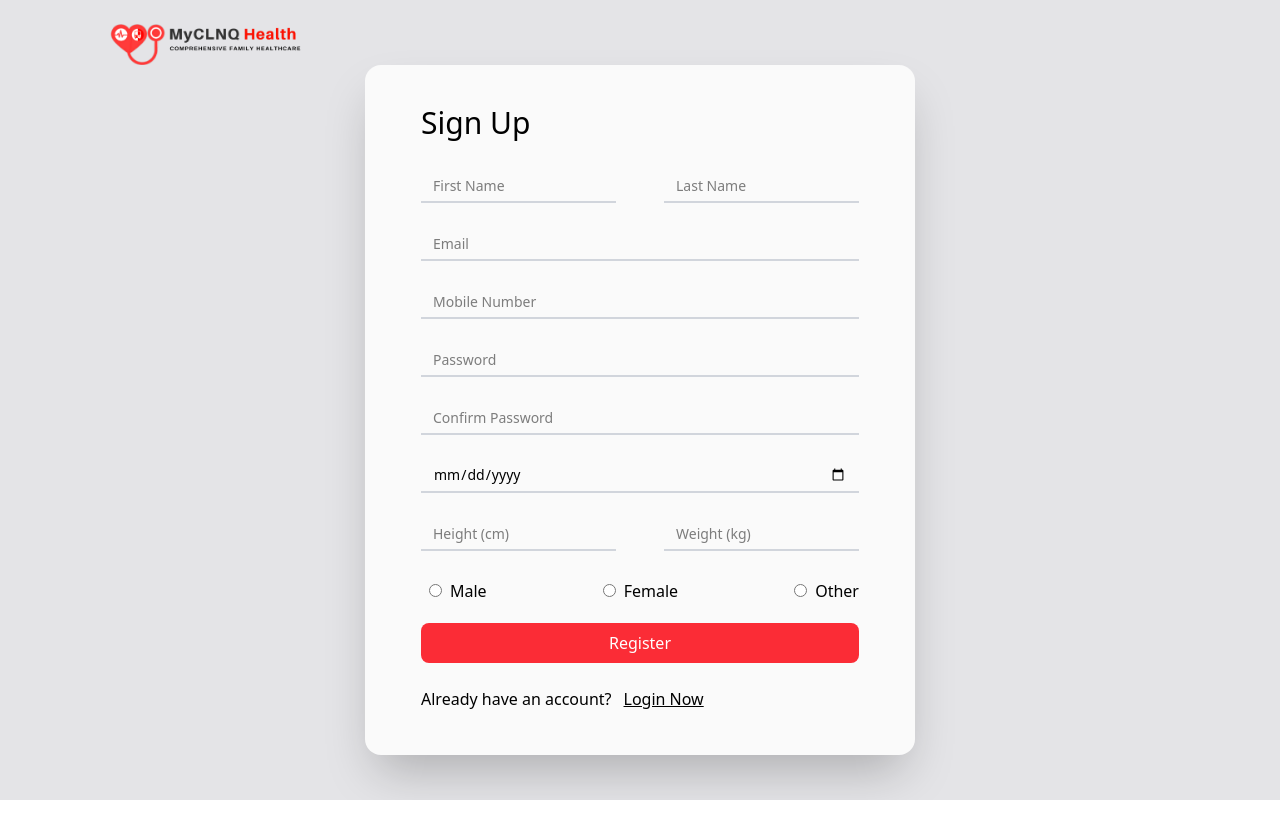
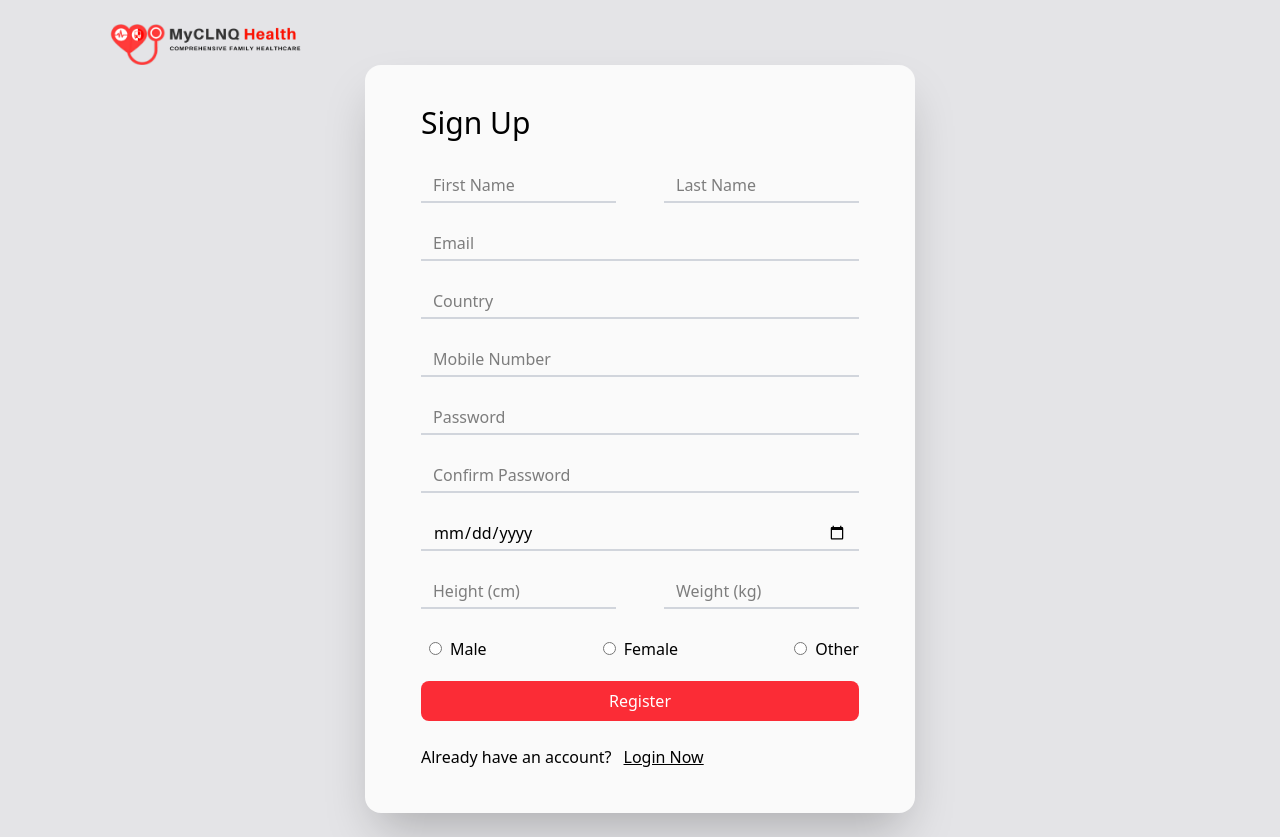
Before and after one commit to Qunainb/chatbot-myclnq, a React (Vite) app: page /signup in a window 1280 px wide. Before the commit the page ends 800 px from the top, so only its background shows below. Built offline with nearby package versions, Linux system fonts and the light colour scheme.

Commit message:
Add toast message for notifications on errors

```diff
--- a/package.json
+++ b/package.json
@@ -15,6 +15,7 @@
     "react": "^19.1.0",
     "react-dom": "^19.1.0",
     "react-router-dom": "^7.7.0",
+    "react-toastify": "^11.0.5",
     "tailwindcss": "^4.1.11",
     "zustand": "^5.0.6"
   },
--- a/src/modules/auth/pages/SignUp.jsx
+++ b/src/modules/auth/pages/SignUp.jsx
@@ -5,15 +5,19 @@ import { useState } from "react";
 import { useMutation } from '@tanstack/react-query';
 import { registerUser } from '../../../services/authService';
 import useAuthStore from '../../../store/authStore';
+import { ToastContainer, toast } from 'react-toastify';
+import 'react-toastify/dist/ReactToastify.css';
+
 
 export default function SignUp() {
-  const { setUser, setLoading, setError, clearAuth } = useAuthStore();
+  const { setUser, setLoading, clearAuth } = useAuthStore();
   const [validationErrors, setValidationErrors] = useState({});
   const [formData, setFormData] = useState({
     firstName: "",
     lastName: "",
     email: "",
     mobileNumber: "",
+    country: "",
     password: "",
     confirmPassword: "",
     dateOfBirth: "",
@@ -21,6 +25,18 @@ export default function SignUp() {
     weight: "",
     gender: "",
   });
+
+  const showToast = (message, type = 'error') => {
+    toast[type](message, {
+      position: "top-right",
+      autoClose: 5000,
+      hideProgressBar: false,
+      closeOnClick: true,
+      pauseOnHover: true,
+      draggable: true,
+      progress: undefined,
+    });
+  };
 
   const mutation = useMutation({
     mutationFn: registerUser,
@@ -31,20 +47,31 @@ export default function SignUp() {
     },
     onSuccess: (data) => {
       setUser(data.user);
+      showToast('Registration successful!', 'success');
     },
     onError: (error) => {
-      // Handle validation errors from server
       if (error.response?.status === 422) {
         const errorData = error.response.data;
-        if (errorData.detail === "Passwords do not match") {
-          setValidationErrors({ confirmPassword: errorData.detail });
-        } else if (errorData.detail === "Email already registered") {
-          setValidationErrors({ email: errorData.detail });
-        } else {
-          setError(errorData.detail || "Validation failed");
+        if (Array.isArray(errorData.detail)) {
+          // Handle multiple validation errors
+          const newErrors = {};
+          errorData.detail.forEach(err => {
+            const field = err.loc[err.loc.length - 1]; // Get the field name
+            newErrors[field] = err.msg;
+          });
+          setValidationErrors(newErrors);
+          showToast('Please fix the form errors');
+        } else if (typeof errorData.detail === 'string') {
+          // Handle single error message
+          if (errorData.detail.includes('password')) {
+            setValidationErrors({ confirmPassword: errorData.detail });
+          } else if (errorData.detail.includes('email')) {
+            setValidationErrors({ email: errorData.detail });
+          }
+          showToast(errorData.detail);
         }
       } else {
-        setError(error.message || "Registration failed");
+        showToast(error.message || "Registration failed");
       }
     },
     onSettled: () => {
@@ -55,6 +82,14 @@ export default function SignUp() {
   const handleChange = (e) => {
     const { name, value } = e.target;
     setFormData({ ...formData, [name]: value });
+    // Clear validation error when user types
+    if (validationErrors[name]) {
+      setValidationErrors(prev => {
+        const newErrors = { ...prev };
+        delete newErrors[name];
+        return newErrors;
+      });
+    }
   };
 
   const validateForm = () => {
@@ -67,10 +102,11 @@ export default function SignUp() {
     } else if (!/^[^\s@]+@[^\s@]+\.[^\s@]+$/.test(formData.email)) {
       errors.email = 'Invalid email format';
     }
+    if (!formData.country) errors.country = 'Country is required';
     if (!formData.mobileNumber.trim() || !/^\d{10}$/.test(formData.mobileNumber)) {
       errors.mobileNumber = 'Valid 10-digit mobile number is required';
     }
-    if (!formData.password || formData.password.length < 8) {
+    if (!formData.password || formData.password.length < 6) {
       errors.password = 'Password must be at least 8 characters';
     }
     if (formData.password !== formData.confirmPassword) {
@@ -88,6 +124,7 @@ export default function SignUp() {
     const errors = validateForm();
     if (Object.keys(errors).length > 0) {
       setValidationErrors(errors);
+      showToast('Please fix the form errors');
       return;
     }
 
@@ -100,16 +137,14 @@ export default function SignUp() {
     ) : null;
   };
 
-  const { firstName, lastName, email, mobileNumber, password, confirmPassword, dateOfBirth, height, weight, gender } = formData;
+  const { firstName, lastName, email, mobileNumber, country, password, confirmPassword, dateOfBirth, height, weight, gender } = formData;
 
   return (
     <div className="min-h-screen bg-zinc-200 py-6 px-8 md:px-[8%]">
+      <ToastContainer />
       <img src={logo} className="w-52" />
       <div className="container mx-auto w-full max-w-[550px] px-14 py-10 bg-zinc-50 rounded-2xl shadow-2xl">
         <h1 className="text-3xl mb-4 font-medium">Sign Up</h1>
-        {mutation.isError && !Object.keys(validationErrors).length && (
-          <div className="mb-4 text-red-500">{mutation.error.message}</div>
-        )}
         <form onSubmit={handleSubmit}>
           <div className="flex gap-12 items-center">
             <div className="flex-1">
@@ -120,7 +155,7 @@ export default function SignUp() {
                 onChange={handleChange}
                 placeholder="First Name"
                 required
-                className="w-full h-8 py-4 px-3 my-3 border-b-2 border-gray-300 text-sm outline-0"
+                className="w-full h-8 py-4 px-3 my-3 border-b-2 border-gray-300 text-md outline-0"
               />
               {getFieldError('firstName')}
             </div>
@@ -132,7 +167,7 @@ export default function SignUp() {
                 onChange={handleChange}
                 placeholder="Last Name"
                 required
-                className="w-full h-8 py-4 px-3 my-3 border-b-2 border-gray-300 text-sm outline-0"
+                className="w-full h-8 py-4 px-3 my-3 border-b-2 border-gray-300 text-md outline-0"
               />
               {getFieldError('lastName')}
             </div>
@@ -146,9 +181,22 @@ export default function SignUp() {
               onChange={handleChange}
               placeholder="Email"
               required
-              className="w-full h-8 py-4 px-3 my-3 border-b-2 border-gray-300 text-sm outline-0"
+              className="w-full h-8 py-4 px-3 my-3 border-b-2 border-gray-300 text-md outline-0"
             />
             {getFieldError('email')}
+          </div>
+
+          <div>
+            <input
+              type="text"
+              name="country"
+              value={country}
+              onChange={handleChange}
+              placeholder="Country"
+              required
+              className="w-full h-8 py-4 px-3 my-3 border-b-2 border-gray-300 text-md outline-0"
+            />
+            {getFieldError('country')}
           </div>
 
           <div>
@@ -161,7 +209,7 @@ export default function SignUp() {
               required
               minLength={10}
               maxLength={10}
-              className="w-full h-8 py-4 px-3 my-3 border-b-2 border-gray-300 text-sm outline-0"
+              className="w-full h-8 py-4 px-3 my-3 border-b-2 border-gray-300 text-md outline-0"
             />
             {getFieldError('mobileNumber')}
           </div>
@@ -174,7 +222,7 @@ export default function SignUp() {
               onChange={handleChange}
               placeholder="Password"
               required
-              className="w-full h-8 py-4 px-3 my-3 border-b-2 border-gray-300 text-sm outline-0"
+              className="w-full h-8 py-4 px-3 my-3 border-b-2 border-gray-300 text-md outline-0"
             />
             {getFieldError('password')}
           </div>
@@ -187,7 +235,7 @@ export default function SignUp() {
               onChange={handleChange}
               placeholder="Confirm Password"
               required
-              className="w-full h-8 py-4 px-3 my-3 border-b-2 border-gray-300 text-sm outline-0"
+              className="w-full h-8 py-4 px-3 my-3 border-b-2 border-gray-300 text-md outline-0"
             />
             {getFieldError('confirmPassword')}
           </div>
@@ -198,9 +246,8 @@ export default function SignUp() {
               name="dateOfBirth"
               value={dateOfBirth}
               onChange={handleChange}
-              placeholder="Date Of Birth"
               required
-              className="w-full h-8 py-4 px-3 my-3 border-b-2 border-gray-300 text-sm outline-0"
+              className="w-full h-8 py-4 px-3 my-3 border-b-2 border-gray-300 text-md outline-0"
             />
             {getFieldError('dateOfBirth')}
           </div>
@@ -214,7 +261,7 @@ export default function SignUp() {
                 onChange={handleChange}
                 placeholder="Height (cm)"
                 min="0"
-                className="w-full h-8 py-4 px-3 my-3 border-b-2 border-gray-300 text-sm outline-0"
+                className="w-full h-8 py-4 px-3 my-3 border-b-2 border-gray-300 text-md outline-0"
               />
             </div>
             <div className="flex-1">
@@ -225,7 +272,7 @@ export default function SignUp() {
                 onChange={handleChange}
                 placeholder="Weight (kg)"
                 min="0"
-                className="w-full h-8 py-4 px-3 my-3 border-b-2 border-gray-300 text-sm outline-0"
+                className="w-full h-8 py-4 px-3 my-3 border-b-2 border-gray-300 text-md outline-0"
               />
             </div>
           </div>
--- a/src/services/authService.js
+++ b/src/services/authService.js
@@ -1,4 +1,5 @@
 export const registerUser = async (userData) => {
+  console.log(userData)
   const response = await fetch('http://localhost:8000/auth/register', {
     method: 'POST',
     headers: {
@@ -8,6 +9,7 @@ export const registerUser = async (userData) => {
       firstName: userData.firstName,
       lastName: userData.lastName,
       email: userData.email,
+      country: userData.country,
       mobileNumber: userData.mobileNumber,
       password: userData.password,
       confirm_password: userData.confirmPassword,
```
Also changed, not shown: 1 other file (tests, documents, lock files or other folders).
